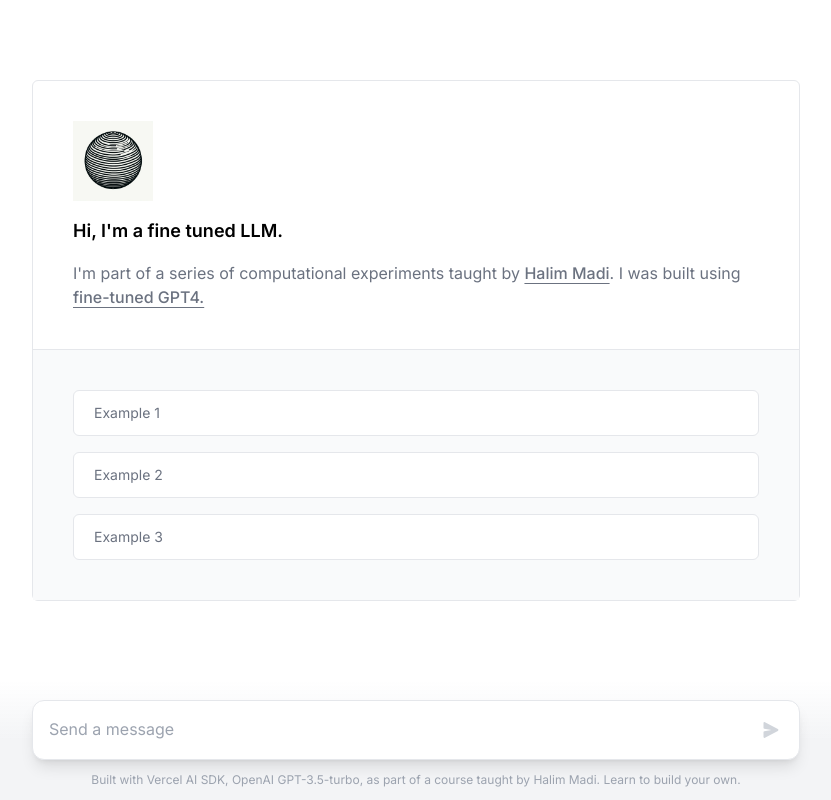
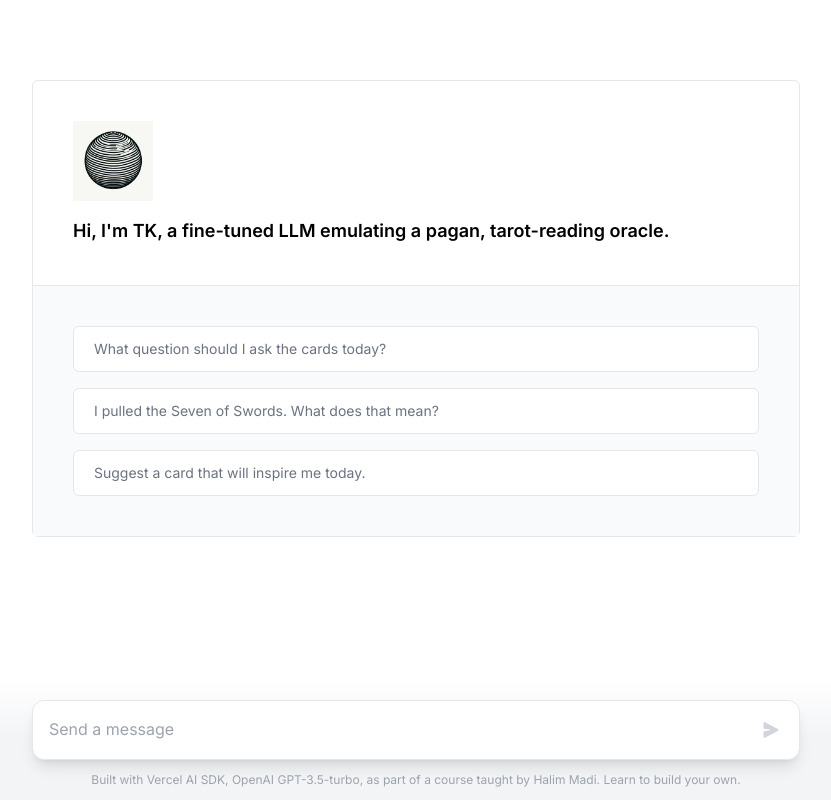
Before and after one commit to emilygtcorrea/Pagan-Tarot-Oracle, a Next.js app: page / in a window 1280 px wide. Shown: the whole page, without its empty margins (224-1055 px from the left). Built offline with nearby package versions, Linux system fonts and the light colour scheme.

Commit message:
Update page.tsx

```diff
--- a/app/page.tsx
+++ b/app/page.tsx
@@ -14,9 +14,9 @@
 import Image from "next/image";
 
 const examples = [
-  "Example 1",
-  "Example 2",
-  "Example 3",
+  "What question should I ask the cards today?",
+  "I pulled the Seven of Swords. What does that mean?",
+  "Suggest a card that will inspire me today.",
 ];
 
 export default function Chat() {
@@ -83,27 +83,8 @@
               className="h-20 w-20"
             />
             <h1 className="text-lg font-semibold text-black">
-              Hi, I'm a fine tuned LLM.
+              Hi, I'm TK, a fine-tuned LLM emulating a pagan, tarot-reading oracle.
             </h1>
-            <p className="text-gray-500">
-              I'm part of a series of computational experiments taught by{" "}
-              <a
-                href="https://linkin.bio/yallahalim/"
-                target="_blank"
-                rel="noopener noreferrer"
-                className="font-medium underline underline-offset-4 transition-colors hover:text-black"
-              >
-                Halim Madi
-              </a>. I was built using{" "}
-              <a
-                href="https://openai.com/blog/gpt-3-5-turbo-fine-tuning-and-api-updates"
-                target="_blank"
-                rel="noopener noreferrer"
-                className="font-medium underline underline-offset-4 transition-colors hover:text-black"
-              >
-                fine-tuned GPT4.
-              </a>
-            </p>
           </div>
           <div className="flex flex-col space-y-4 border-t border-gray-200 bg-gray-50 p-7 sm:p-10">
             {examples.map((example, i) => (
```
